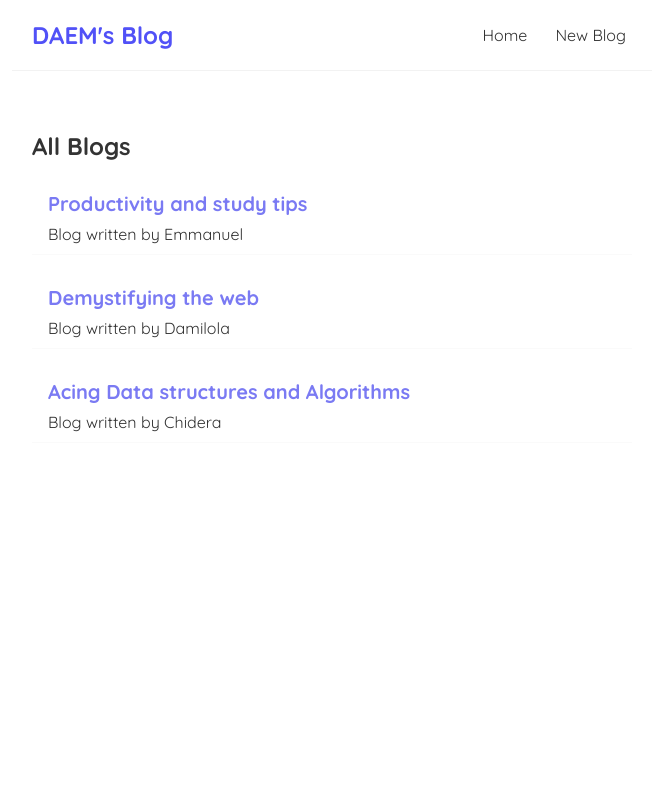
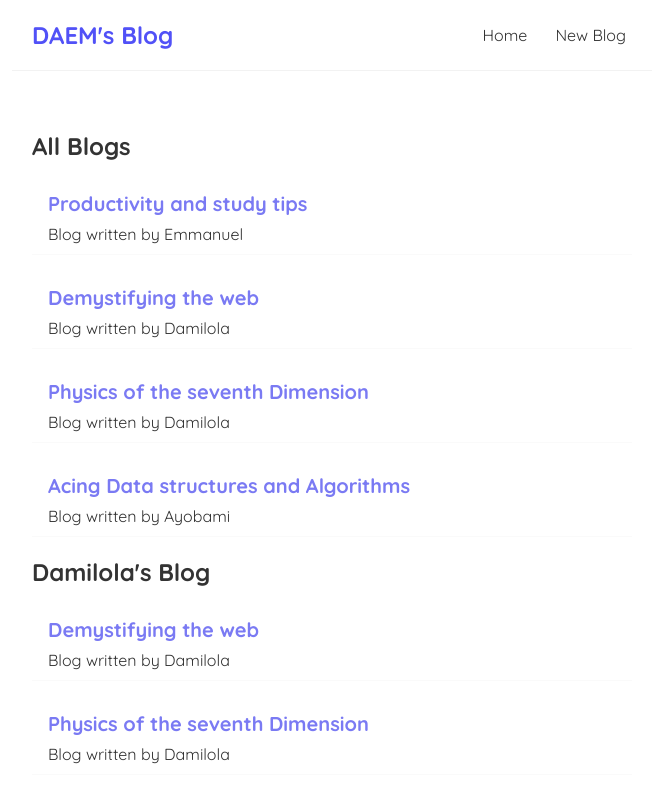
Before and after one commit to DAEM007/DAEM-BLOG, a React (Create React App) app: page / in a window 1280 px wide. Shown: the top 802 px of the page, without its empty margins (308-964 px from the left). Built offline with nearby package versions, Linux system fonts and the light colour scheme.

Commit message:
Reused Blog component in Blog project

```diff
--- a/src/Home.js
+++ b/src/Home.js
@@ -12,13 +12,18 @@ const Home = () => {
         },
 
         {
-            title: 'Acing Data structures and Algorithms', author: 'Chidera', body: 'Lorem impsum ...', id: 3
+            title: 'Physics of the seventh Dimension', author: 'Damilola', body: 'Lorem impsum ...', id: 3
+        },
+
+        {
+            title: 'Acing Data structures and Algorithms', author: 'Ayobami', body: 'Lorem impsum ...', id: 4
         }
     ]);
 
     return(
         <div className="home">
            <BlogList blogs={blogs} title="All Blogs"/>
+           <BlogList blogs={blogs.filter((blog) => blog.author === 'Damilola')} title="Damilola's Blog"/>
         </div>
     );
 }
```
